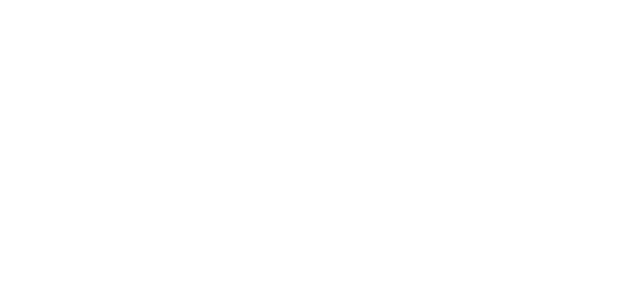
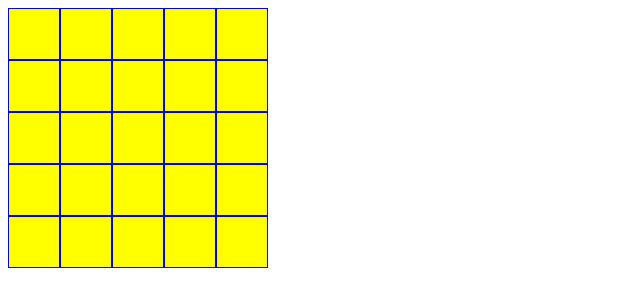
Before and after one commit to james-a-adam/etch-a-sketch, a plain HTML site: page index.html in a window 1280 px wide. Shown: the whole page, without its empty margins (0-640 px from the left). Drawn offline with Linux system fonts and the light colour scheme.

Commit message:
adding stylesheet to display boxes

```diff
--- a/index.html
+++ b/index.html
@@ -4,6 +4,7 @@
     <meta charset="UTF-8">
     <meta name="viewport" content="width=device-width, initial-scale=1.0">
     <title>Etch-a-Sketch</title>
+    <link rel="stylesheet" href="style.css">
     <script src="script.js" defer></script>
 </head>
 <body>
--- a/script.js
+++ b/script.js
@@ -1,4 +1,4 @@
-let gridSize = 4;
+let gridSize = 5;
 const container = document.querySelector(".container");
 
 //function to create 16x16 grid
--- /dev/null
+++ b/style.css
@@ -0,0 +1,15 @@
+.container {
+    display: flex;
+    flex-direction: column;
+}
+
+.grid-row {
+    display: flex;
+}
+
+.grid-box {
+    width: 50px;
+    height: 50px;
+    border: 1px solid blue;
+    background-color: yellow;
+}
```
